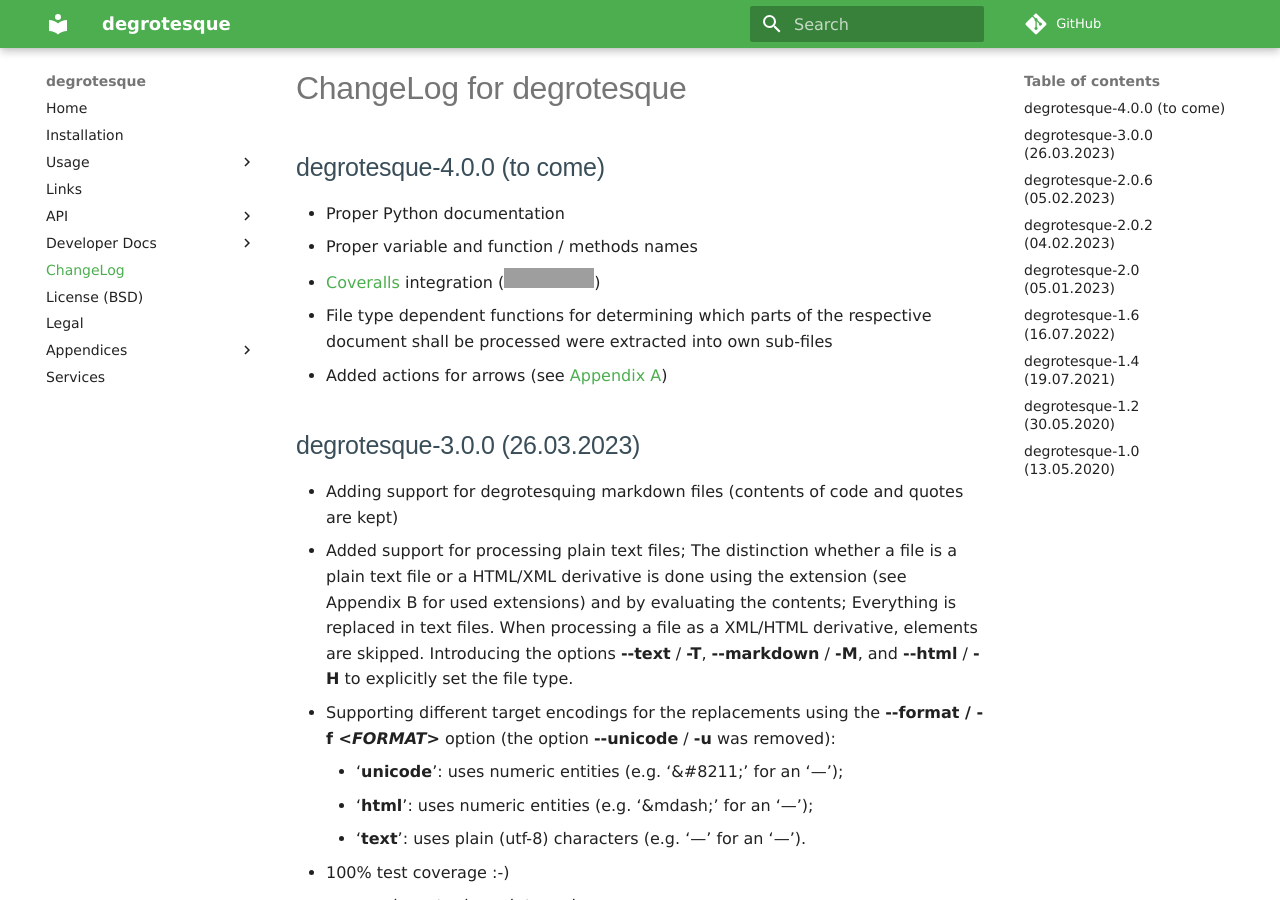
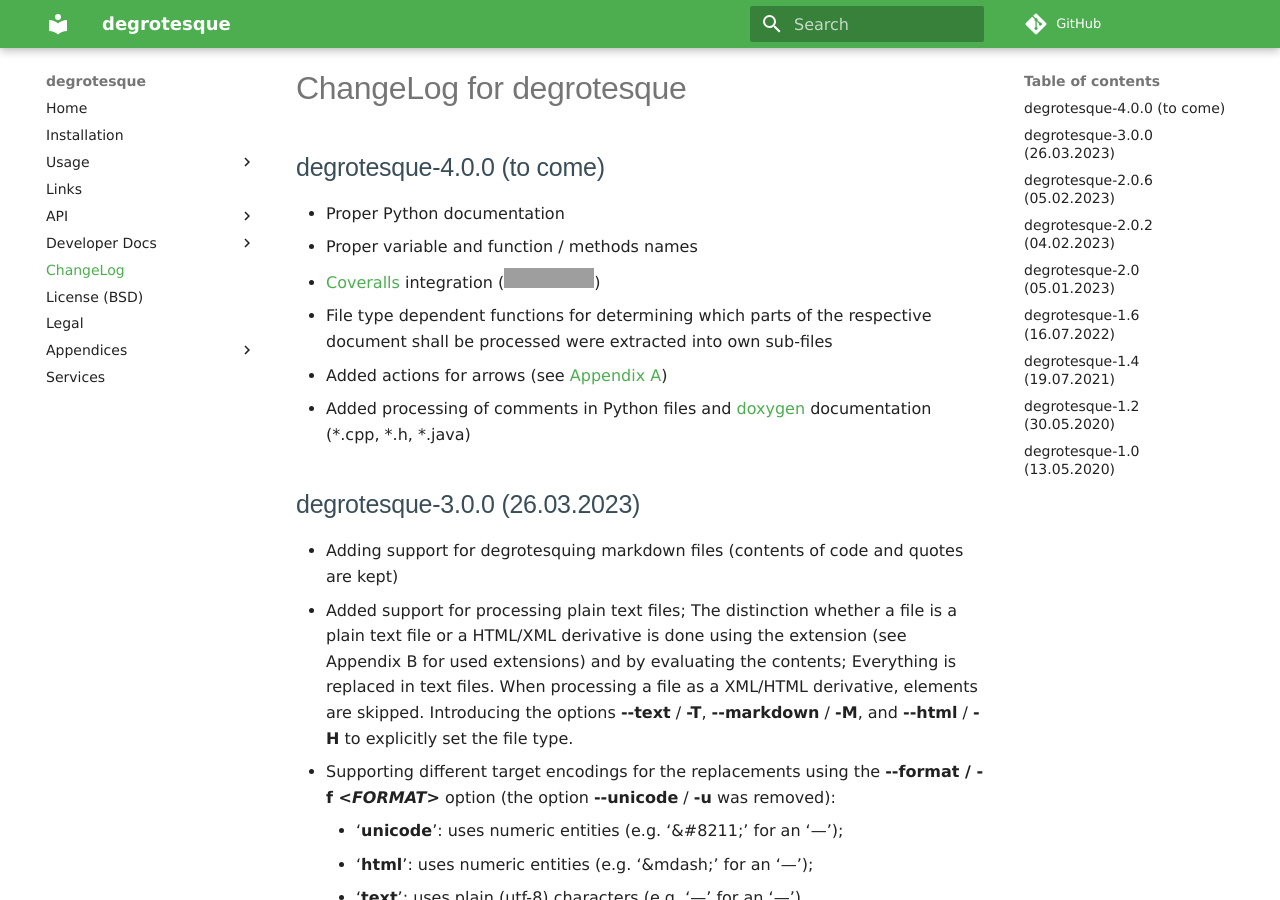
Before and after one commit to dkrajzew/degrotesque, an MkDocs documentation site: the page built from docs/changes.md, in a window 1280 px wide and 900 px high. Built offline with MkDocs 1.6.1 and Material for MkDocs 9.7.7, drawn with Linux system fonts in a browser that asks for light colours; comment, search, counter and statistics services are not loaded; grey boxes are pictures that could not be loaded.

Commit message:
Update changes.md

```diff
--- a/docs/changes.md
+++ b/docs/changes.md
@@ -9,6 +9,7 @@ degrotesque-4.0.0 (to come)
 * [Coveralls](https://coveralls.io/) integration ([![Coverage Status](https://coveralls.io/repos/github/dkrajzew/degrotesque/badge.svg?branch=main)](https://coveralls.io/github/dkrajzew/degrotesque?branch=main))
 * File type dependent functions for determining which parts of the respective document shall be processed were extracted into own sub-files
 * Added actions for arrows (see [Appendix A](appendixA.md))
+* Added processing of comments in Python files and [doxygen](https://www.doxygen.nl/) documentation (*.cpp, *.h, *.java)
 
 
 degrotesque-3.0.0 (26.03.2023)
```
